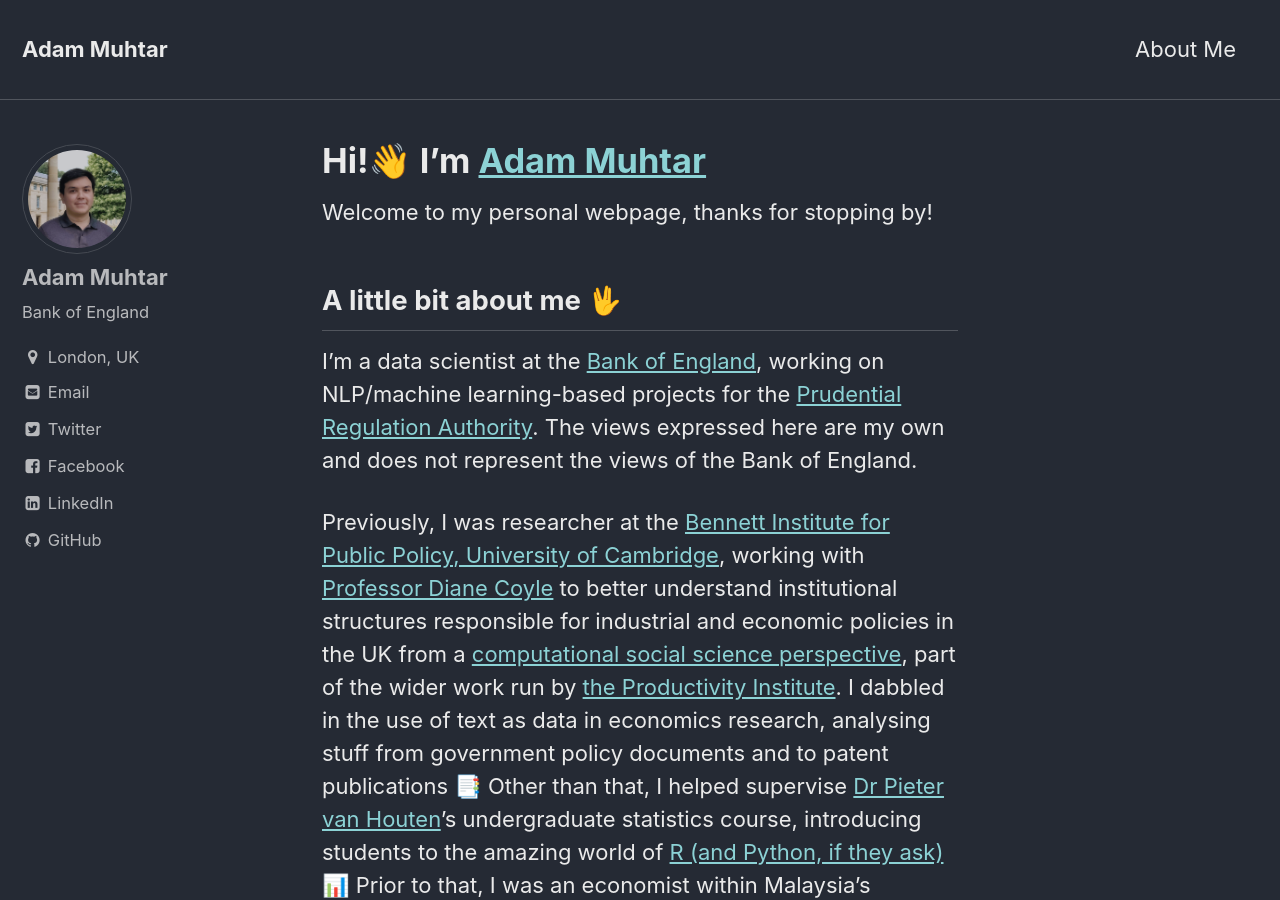
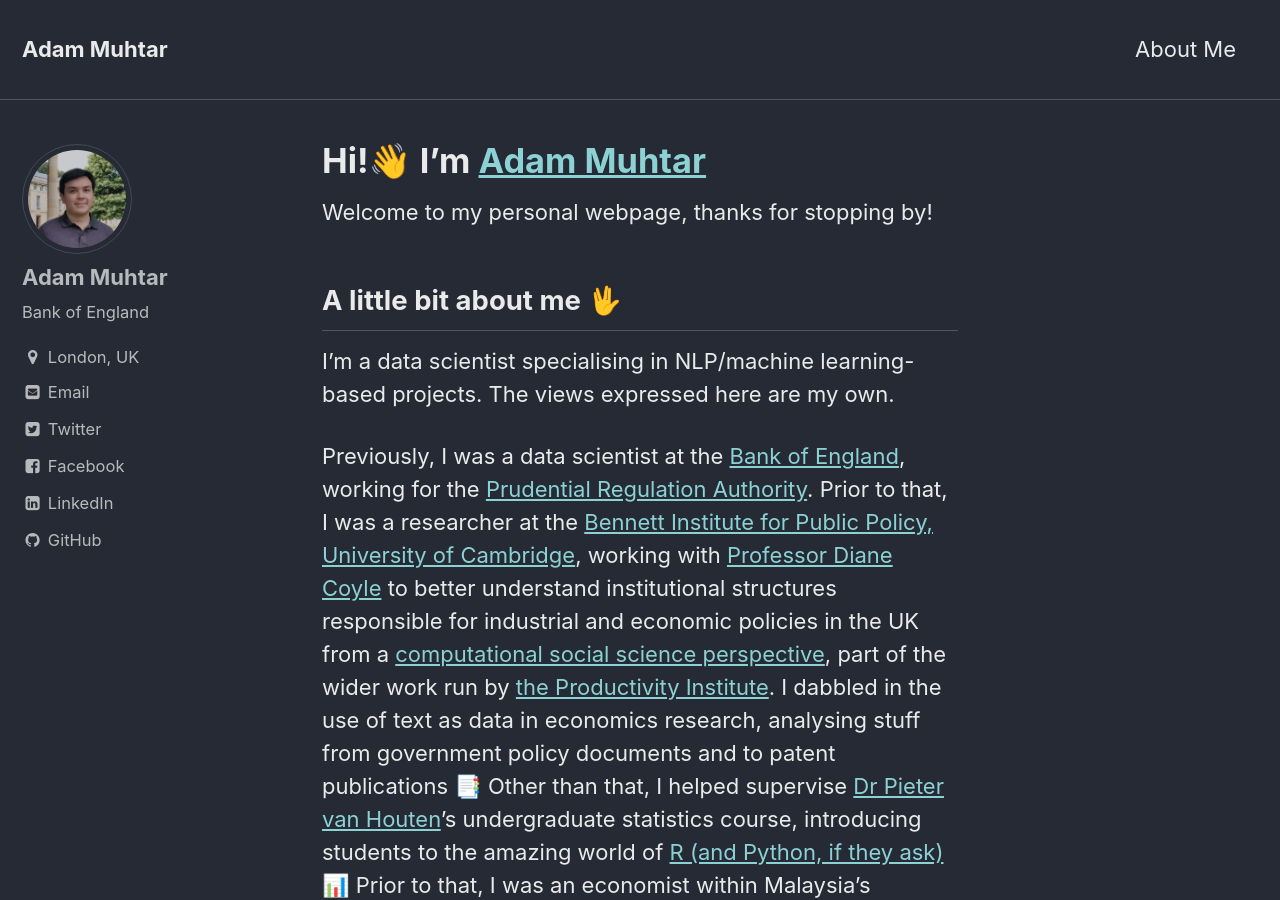
Before and after one commit to adammuhtar/adammuhtar.github.io, a Jekyll site: the page built from index.md, in a window 1280 px wide and 900 px high. Built offline with Jekyll 4.4.1, drawn with Linux system fonts in a browser that asks for light colours.

Commit message:
Update index.md

```diff
--- a/index.md
+++ b/index.md
@@ -9,9 +9,9 @@
 
 ## A little bit about me 🖖
 
-I'm a data scientist at the [Bank of England](https://www.bankofengland.co.uk/), working on NLP/machine learning-based projects for the [Prudential Regulation Authority](https://www.bankofengland.co.uk/prudential-regulation). The views expressed here are my own and does not represent the views of the Bank of England.
+I'm a data scientist specialising in NLP/machine learning-based projects. The views expressed here are my own.
 
-Previously, I was researcher at the [Bennett Institute for Public Policy, University of Cambridge](https://www.bennettinstitute.cam.ac.uk/), working with [Professor Diane Coyle](https://www.bennettinstitute.cam.ac.uk/about-us/team/diane-coyle/) to better understand institutional structures responsible for industrial and economic policies in the UK from a [computational social science perspective](https://doi.org/10.1016/j.ejpoleco.2023.102402), part of the wider work run by [the Productivity Institute](https://www.productivity.ac.uk/). I dabbled in the use of text as data in economics research, analysing stuff from government policy documents and to patent publications 📑 Other than that, I helped supervise [Dr Pieter van Houten](https://www.polis.cam.ac.uk/Staff_and_Students/dr-pieter-van-houten)'s undergraduate statistics course, introducing students to the amazing world of [R (and Python, if they ask)](https://www.business-science.io/assets/2021-02-18-R-is-for-research/Join_Forces_meme.png) 📊 Prior to that, I was an economist within Malaysia's policymaking circles, meandering in all sorts of economics-related fields from trade policy to public finance management.
+Previously, I was a data scientist at the [Bank of England](https://www.bankofengland.co.uk/), working for the [Prudential Regulation Authority](https://www.bankofengland.co.uk/prudential-regulation). Prior to that, I was a researcher at the [Bennett Institute for Public Policy, University of Cambridge](https://www.bennettinstitute.cam.ac.uk/), working with [Professor Diane Coyle](https://www.bennettinstitute.cam.ac.uk/about-us/team/diane-coyle/) to better understand institutional structures responsible for industrial and economic policies in the UK from a [computational social science perspective](https://doi.org/10.1016/j.ejpoleco.2023.102402), part of the wider work run by [the Productivity Institute](https://www.productivity.ac.uk/). I dabbled in the use of text as data in economics research, analysing stuff from government policy documents and to patent publications 📑 Other than that, I helped supervise [Dr Pieter van Houten](https://www.polis.cam.ac.uk/Staff_and_Students/dr-pieter-van-houten)'s undergraduate statistics course, introducing students to the amazing world of [R (and Python, if they ask)](https://www.business-science.io/assets/2021-02-18-R-is-for-research/Join_Forces_meme.png) 📊 Prior to that, I was an economist within Malaysia's policymaking circles, meandering in all sorts of economics-related fields from trade policy to public finance management.
 
 I think it's fair to say that I've had a rather unconventional career trajectory—my professional experiences took place in the days leading to and following from [Malaysia's landmark 2018 general elections](https://www.bbc.co.uk/news/world-asia-44036178) (i.e. the elections that ended the country's 61-year de facto one-party rule since independence from Britain in 1957), before drastic whole-of-life change by migrating to the UK:
 * I started out as a researcher at the Malaysian sovereign wealth fund’s research institute, where I dabbled in things ranging from international trade negotiations to analysing macroeconomic development trajectory of the country.
```
